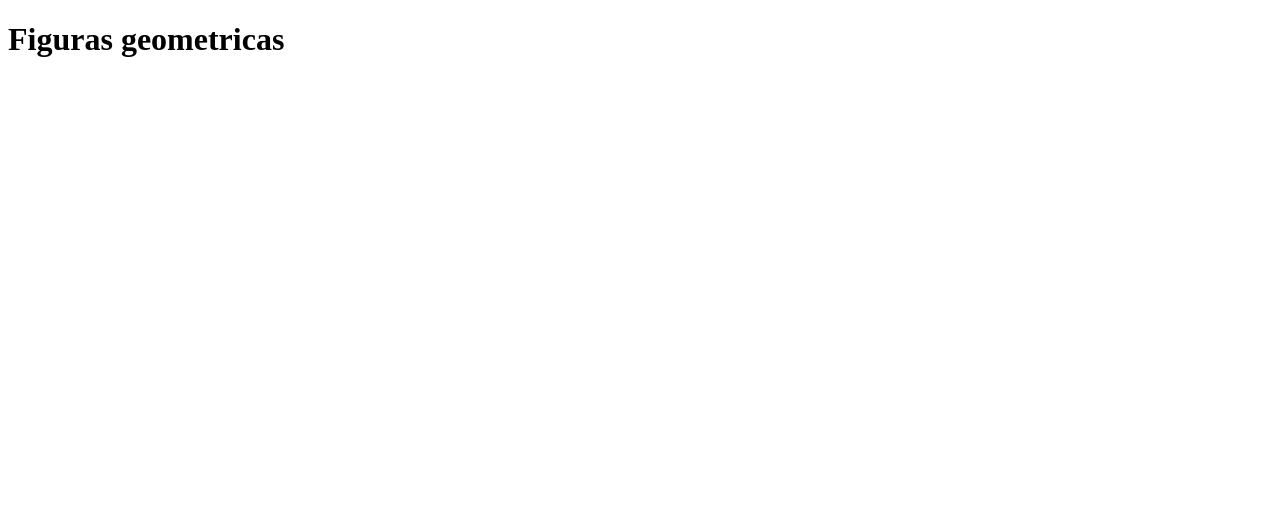
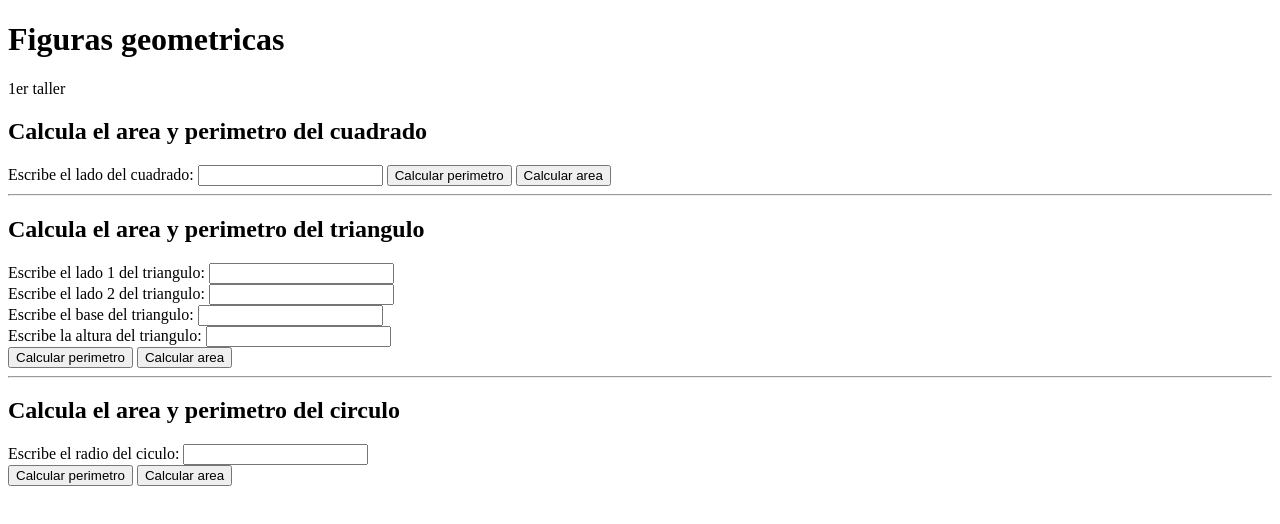
Before and after one commit to nodabolivia/curso-practico-javascript, a plain HTML site: page figuras.html in a window 1280 px wide. Drawn offline with Linux system fonts and the light colour scheme.

Commit message:
cuarto paso final

```diff
--- a/figuras.html
+++ b/figuras.html
@@ -1,14 +1,67 @@
 <!DOCTYPE html>
 <html lang="en">
-<head>
-    <meta charset="UTF-8">
-    <meta http-equiv="X-UA-Compatible" content="IE=edge">
-    <meta name="viewport" content="width=device-width, initial-scale=1.0">
+  <head>
+    <meta charset="UTF-8" />
+    <meta http-equiv="X-UA-Compatible" content="IE=edge" />
+    <meta name="viewport" content="width=device-width, initial-scale=1.0" />
     <title>Figuras geometricas</title>
-</head>
-<body>
-    <h1>Figuras geometricas</h1>
+  </head>
+  <body>
+    <header>
+      <h1>Figuras geometricas</h1>
+      <p>1er taller</p>
+    </header>
+    <section>
+      <h2>Calcula el area y perimetro del cuadrado</h2>
+      <form>
+        <label for="inputCuadrado"> Escribe el lado del cuadrado:</label>
+        <input type="number" id="inputCuadrado" />
+        <!-- recarga la pagina porque los botones por estar dentro de un formulario entiende de que debemos enviar e ir a otra pagina -->
+        <!-- Los trata como botones de tipo submit -->
+        <button type="button" onclick="calcularPerimetroCuadrado()">
+          Calcular perimetro
+        </button>
+        <button type="button" onclick="calcularAreaCuadrado()">
+          Calcular area
+        </button>
+      </form>
+    </section>
+    <hr />
+    <section>
+      <h2>Calcula el area y perimetro del triangulo</h2>
+      <form>
+        <label for="inputTriangulo1"> Escribe el lado 1 del triangulo:</label>
+        <input type="number" id="inputTriangulo1" /> <br />
+        <label for="inputTriangulo2"> Escribe el lado 2 del triangulo:</label>
+        <input type="number" id="inputTriangulo2" /><br />
+        <label for="inputTriangulo3"> Escribe el base del triangulo:</label>
+        <input type="number" id="inputTriangulo3" /><br />
+        <label for="inputTriangulo4"> Escribe la altura del triangulo:</label>
+        <input type="number" id="inputTriangulo4" /><br />
+
+        <button type="button" onclick="calcularPerimetroTriangulo()">
+          Calcular perimetro
+        </button>
+        <button type="button" onclick="calcularAreaTriangulo()">
+          Calcular area
+        </button>
+      </form>
+    </section>
+    <hr />
+    <section>
+      <h2>Calcula el area y perimetro del circulo</h2>
+      <form>
+        <label for="inputCirculo"> Escribe el radio del ciculo:</label>
+        <input type="number" id="inputCirculo" /> <br />
+        <button type="button" onclick="calcularPerimetroCirculo()">
+          Calcular perimetro
+        </button>
+        <button type="button" onclick="calcularAreaCirculo()">
+          Calcular area
+        </button>
+      </form>
+    </section>
 
     <script src="./figuras.js"></script>
-</body>
+  </body>
 </html>
--- a/figuras.js
+++ b/figuras.js
@@ -32,3 +32,57 @@ function perimetroCirculo(radio) {
 function areaCirculo(radio) {
     return (radio * radio) * PI;
 }
+
+
+//HTML cuadrado
+function calcularPerimetroCuadrado() {
+    const input = document.getElementById("inputCuadrado");
+    const value = input.value;
+
+    const perimetro = perimetroCuadrado(value);
+    alert(perimetro);
+}
+function calcularAreaCuadrado() {
+    const input = document.getElementById("inputCuadrado");
+    const value = input.value;
+
+    const area = areaCuadrado(value);
+    alert(area);
+}
+// HTML triangulo
+function calcularPerimetroTriangulo() {
+    const input1 = document.getElementById("inputTriangulo1");
+    const input2 = document.getElementById("inputTriangulo2");
+    const input3 = document.getElementById("inputTriangulo3");
+    const value1 = input1.value;
+    const value2 = input2.value;
+    const value3 = input3.value;
+
+    const perimetro = perimetroTriangulo(value1, value2, value3);
+    alert(perimetro);
+}
+
+function calcularAreaTriangulo() {
+    const input3 = document.getElementById("inputTriangulo3");
+    const input4 = document.getElementById("inputTriangulo4");
+    const value1 = input3.value;
+    const value2 = input4.value;
+
+    const area = areaTriangulo(value1, value2);
+    alert(area);
+}
+//HTML circulo
+
+function calcularPerimetroCirculo() {
+    const input = document.getElementById("inputCirculo");
+    const value = input.value;
+    const perimetro = perimetroCirculo(value);
+    alert(perimetro);
+}
+function calcularAreaCirculo() {
+    const input = document.getElementById("inputCirculo");
+    const value = input.value;
+
+    const area = areaCirculo(value);
+    alert(area);
+}
```
